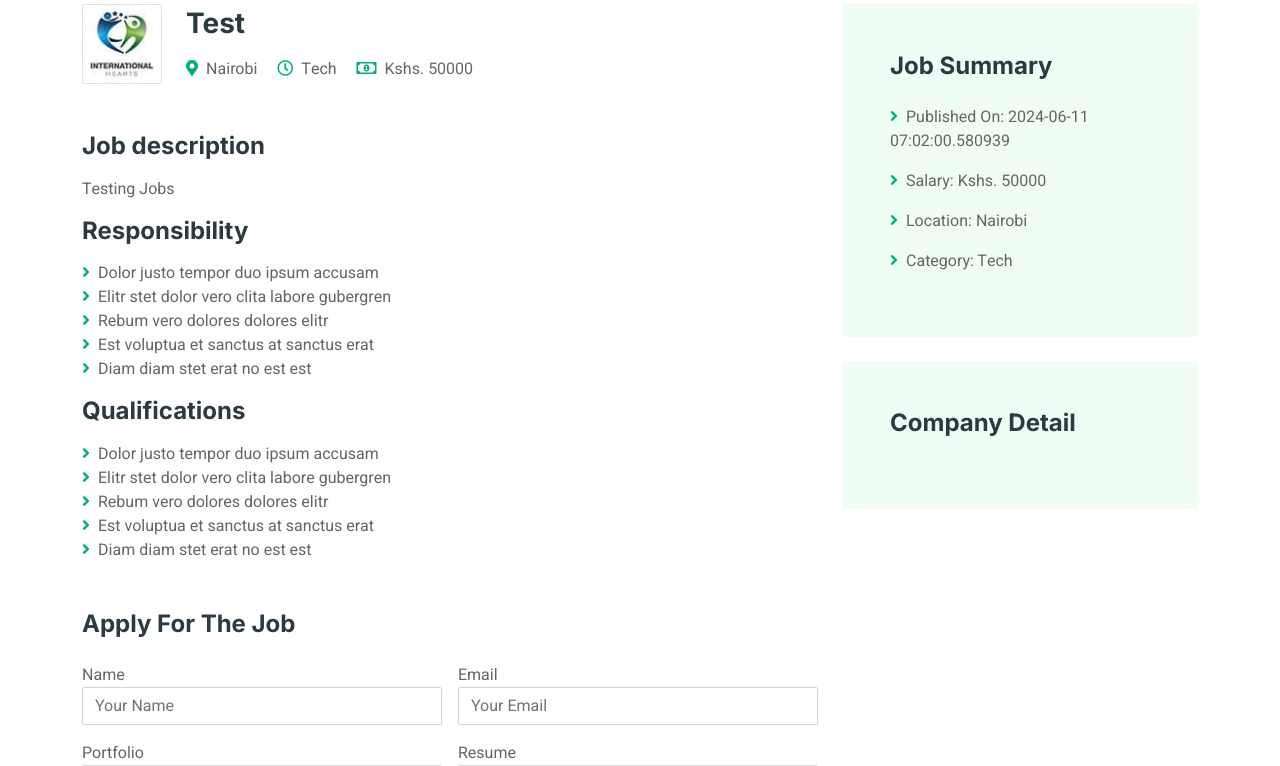
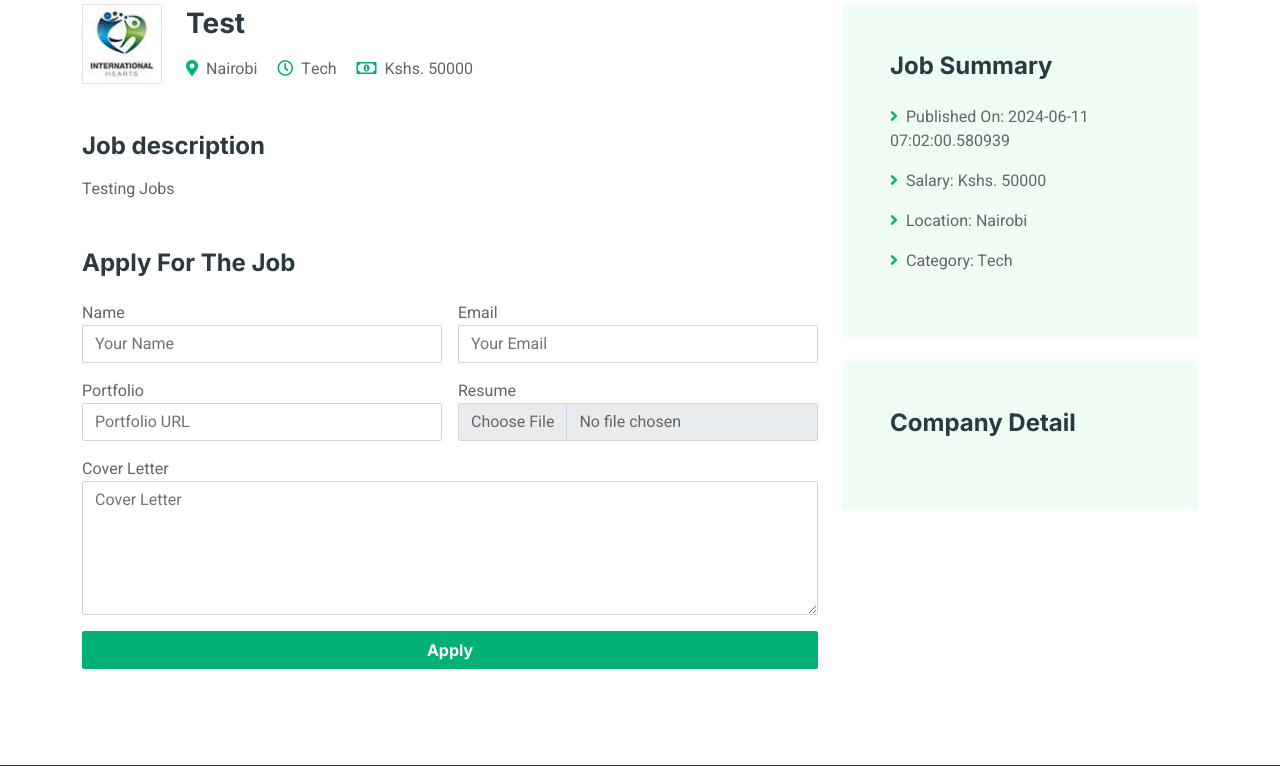
Before and after one commit to thisishammo/JobFind, a Flask app: page /job-detail/1 in a window 1280 px wide. Shown: the part 564-1330 px from the top of the page. Run offline with Flask 3, Linux system fonts and the light colour scheme; some libraries are stand-ins or nearby versions.

Commit message:
We are almost done😊

```diff
--- a/app.py
+++ b/app.py
@@ -6,6 +6,7 @@ from flask_login import LoginManager, UserMixin, login_user, login_required, log
 from flask_bcrypt import Bcrypt
 from forms import LoginForm, ApplicationForm, SignupForm, JobForm
 import hashlib
+from sqlalchemy.orm import *
 
 app = Flask(__name__)
 app.config['SQLALCHEMY_DATABASE_URI'] = 'sqlite:///jobfinding.db'
@@ -73,8 +74,11 @@ class Application(db.Model):
     job_id = db.Column(db.Integer, db.ForeignKey('job.id'), nullable=False)
     date_applied = db.Column(db.DateTime, default=datetime.utcnow)
 
+    job = relationship('Job', backref='applications')
+
     def __repr__(self):
         return f'<Application {self.name} for Job ID {self.job_id}>'
+
 
 @app.route('/post_job', methods=['GET', 'POST'])
 @login_required
@@ -118,10 +122,19 @@ def check_if_application_exists(job_id, user_identifier):
 @app.route('/applications1')
 def applications1():
     if current_user.is_authenticated:
-        applications = Application.query.filter_by(user_id=current_user.id).all()
+        company = Company.query.filter_by(user_id=current_user.id).first()
+
+        if company:
+            jobs = Job.query.filter_by(company_id=company.id).all()
+            job_ids = [job.id for job in jobs]
+            applications = Application.query.filter(Application.job_id.in_(job_ids)).all()
+        else:
+            applications = []
+
         return render_template('employer_applications.html', applications=applications)
     else:
         return render_template('login.html')
+
 
 @app.route('/received_applications')
 def received_applications():
@@ -208,7 +221,12 @@ def login():
 
 @app.route('/applications')
 def applications():
-    return render_template('applications.html')
+    if current_user.is_authenticated:
+        applications = Application.query.filter_by(user_id=current_user.id).options(joinedload(Application.job)).all()
+        return render_template('applications.html', applications=applications)
+    else:
+        return render_template('login.html')
+
 
 @app.route('/logout')
 @login_required
--- a/templates/job-detail.html
+++ b/templates/job-detail.html
@@ -51,7 +51,7 @@
             <div class="collapse navbar-collapse" id="navbarCollapse">
                 <div class="navbar-nav ms-auto p-4 p-lg-0">
                     <a href="{{ url_for('job_list') }}" class="nav-item nav-link active">Jobs</a>
-                    <a href="{{ url_for('applications1') }}" class="nav-item nav-link">Applications</a>
+                    <a href="{{ url_for('applications') }}" class="nav-item nav-link">Applications</a>
                 </div>
                 <a href="{{ url_for('logout') }}" class="btn btn-primary rounded-0 py-4 px-lg-5 d-none d-lg-block">Logout<i class="fa fa-arrow-right ms-3"></i></a>
             </div>
@@ -89,24 +89,6 @@
                         <div class="mb-5">
                             <h4 class="mb-3">Job description</h4>
                             <p>{{ job.description }}</p>
-                            <h4 class="mb-3">Responsibility</h4>
-                            <p>{{ job.responsibility }}</p>
-                            <ul class="list-unstyled">
-                                <li><i class="fa fa-angle-right text-primary me-2"></i>Dolor justo tempor duo ipsum accusam</li>
-                                <li><i class="fa fa-angle-right text-primary me-2"></i>Elitr stet dolor vero clita labore gubergren</li>
-                                <li><i class="fa fa-angle-right text-primary me-2"></i>Rebum vero dolores dolores elitr</li>
-                                <li><i class="fa fa-angle-right text-primary me-2"></i>Est voluptua et sanctus at sanctus erat</li>
-                                <li><i class="fa fa-angle-right text-primary me-2"></i>Diam diam stet erat no est est</li>
-                            </ul>
-                            <h4 class="mb-3">Qualifications</h4>
-                            <p>{{ job.qualifications }}</p>
-                            <ul class="list-unstyled">
-                                <li><i class="fa fa-angle-right text-primary me-2"></i>Dolor justo tempor duo ipsum accusam</li>
-                                <li><i class="fa fa-angle-right text-primary me-2"></i>Elitr stet dolor vero clita labore gubergren</li>
-                                <li><i class="fa fa-angle-right text-primary me-2"></i>Rebum vero dolores dolores elitr</li>
-                                <li><i class="fa fa-angle-right text-primary me-2"></i>Est voluptua et sanctus at sanctus erat</li>
-                                <li><i class="fa fa-angle-right text-primary me-2"></i>Diam diam stet erat no est est</li>
-                            </ul>
                         </div>
                         <div>
                             <style>
```
Also changed, not shown: templates/applications.html (+6 -8 lines), instance/jobfinding.db.
